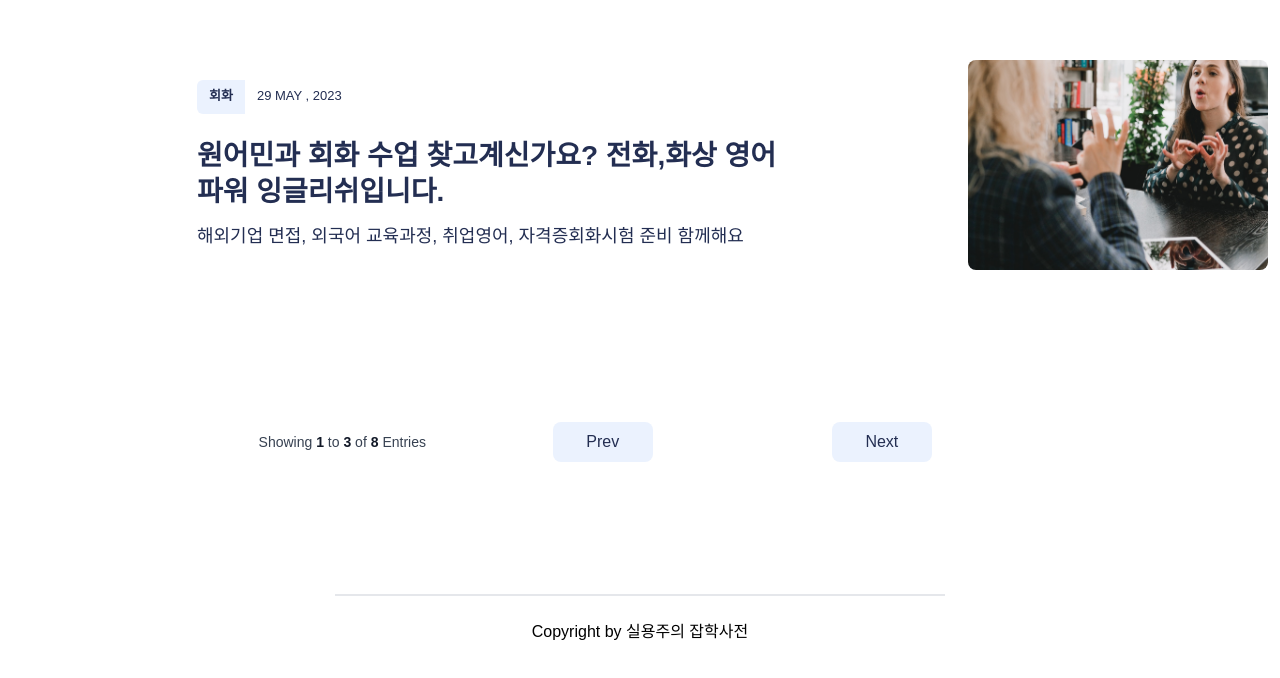
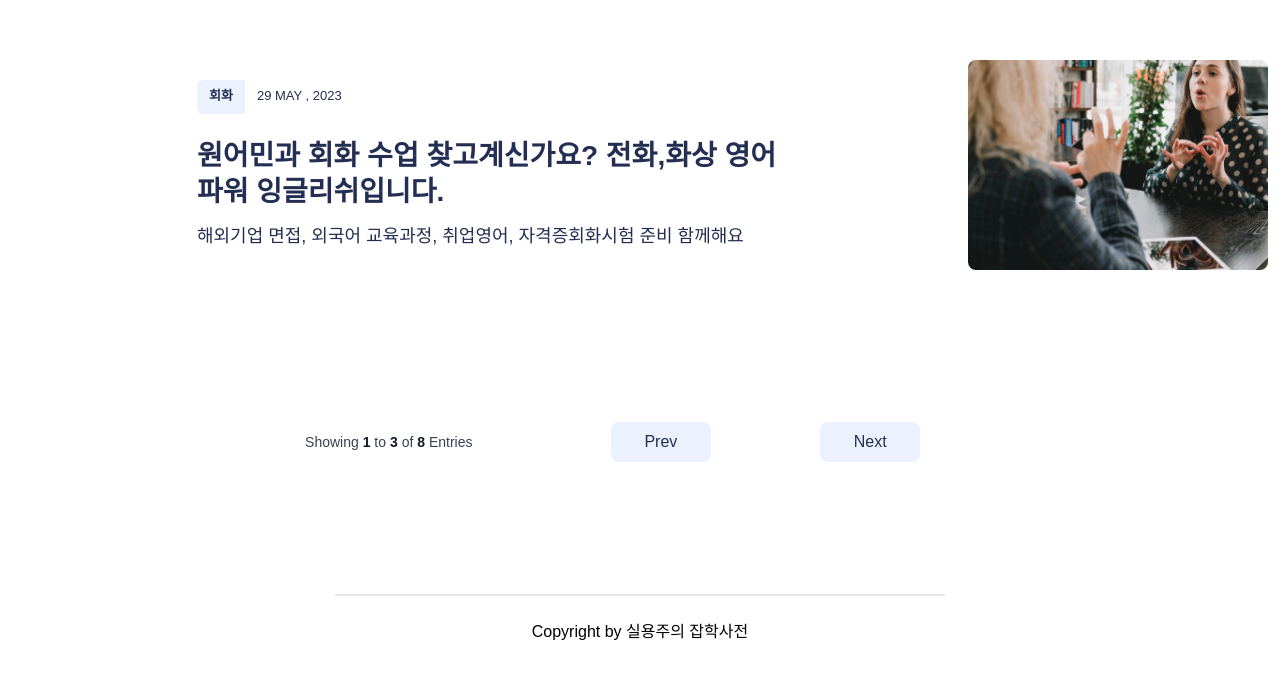
Before and after one commit to inyourcare/practical-trivia, a Next.js app: page / in a window 1280 px wide. Shown: the part 1620-2298 px from the top of the page. Built offline with nearby package versions, Linux system fonts and the light colour scheme.

Commit message:
페이지네이션 앞뒤 버튼 div 크기 조정

```diff
--- a/components/Pagination.tsx
+++ b/components/Pagination.tsx
@@ -31,7 +31,8 @@ function Pagination({postPreviews}:{postPreviews:JSX.Element[]}) {
           Entries
         </span>
 
-        <div className="inline-flex justify-evenly w-5/6 sm:w-5/6 md:w-3/6 lg:w-3/6 xl:w-4/6 2xl:w-2/6">
+        {/* <div className="inline-flex justify-evenly w-5/6 sm:w-5/6 md:w-3/6 lg:w-3/6 xl:w-4/6 2xl:w-2/6"> */}
+        <div className="inline-flex justify-evenly w-7/12 sm:w-7/12 md:w-5/12 lg:w-5/12 xl:w-6/12 2xl:w-4/12">
           <button
             // href={"/"}
             className="h-10 mx-auto  w-[100px] my-14 gap-2.5 inline-flex flex-col justify-center items-center rounded-lg text-center font-medium bg-[rgba(235,242,254,1)] text-[rgba(35,46,82,1)]"
```
